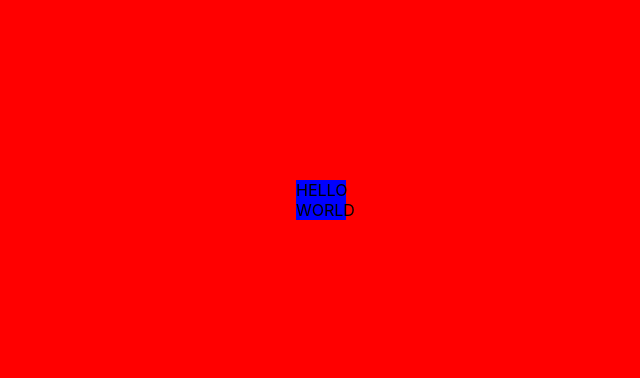
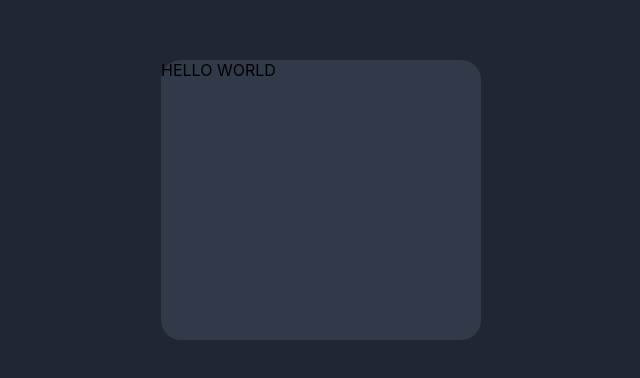
Before and after one commit to darrk-heart/random-react-advice, a React (Create React App) app: page / in a window 1280 px wide. Shown: the part 200-578 px from the top of the page, without its empty margins (319-959 px from the left). Built offline with nearby package versions, Linux system fonts and the light colour scheme.

Commit message:
designing

```diff
--- a/public/index.html
+++ b/public/index.html
@@ -24,7 +24,7 @@
       work correctly both with client-side routing and a non-root public URL.
       Learn how to configure a non-root public URL by running `npm run build`.
     -->
-    <title>React App</title>
+    <title>Advice Generator</title>
   </head>
   <body>
     <noscript>You need to enable JavaScript to run this app.</noscript>
--- a/src/App.css
+++ b/src/App.css
@@ -1,15 +1,17 @@
 .background {
-  background-color: red;
+  background-color: #202632;
   width: 100vw;
   height: 100vh;
   position: relative;
 }
 
 .content {
-  background-color: blue;
+  background-color: #313a49;
   position: absolute;
   top: 50%;
   left: 50%;
   transform: translate(-50%, -50%);
-  width: 50px;
+  width: 25%;
+  height: 35%;
+  border-radius: 20px;
 }
```
